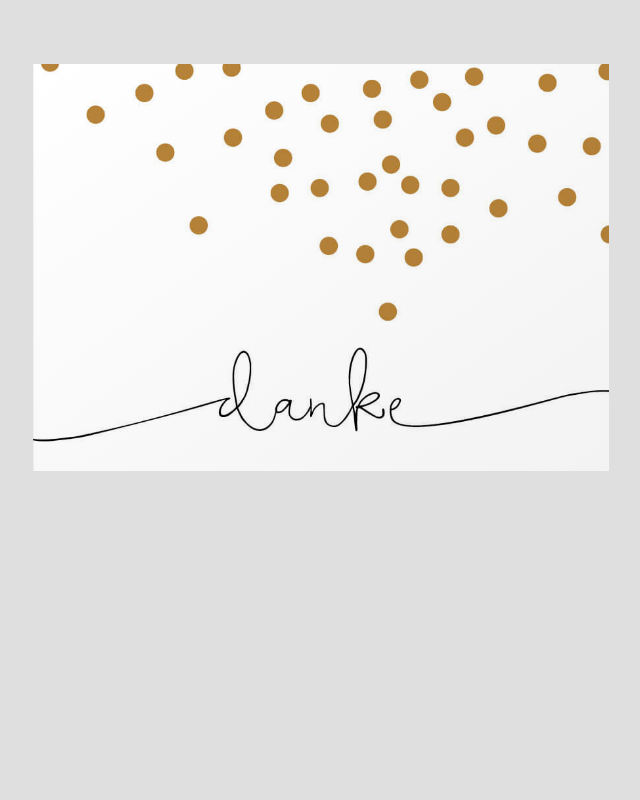
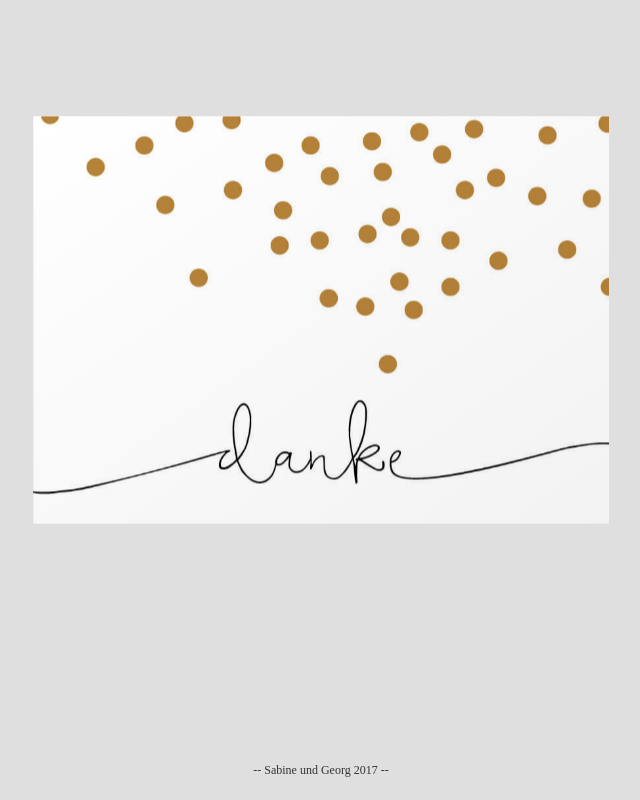
Before and after one commit to GeorgMeyer23/thank-you-card, a plain HTML site: page docs/index.html in a window 1280 px wide. Shown: the whole page, without its empty margins (319-959 px from the left). Drawn offline with Linux system fonts and the light colour scheme.

Commit message:
Wifes request

```diff
--- a/docs/index.html
+++ b/docs/index.html
@@ -10,6 +10,7 @@
       html, body {
         margin: 0;
         padding: 0;
+        height: 100%;
         background: #dfdfdf;
       }
 
@@ -18,10 +19,22 @@
       }
 
       .scene {
+        position: relative;
+        top: 40%;
+        left: 50%;
+        transform: translateY(-50%);
         width: 45%;
-        margin: 5% 5% 5% 50%;
 
         perspective: 1500px;
+      }
+
+      p {
+        position: fixed;
+        bottom: 10px;
+        left: 50%;
+        transform: translateX(-50%);
+        font-size: 12px;
+        color: #333;
       }
 
       .book {
@@ -129,6 +142,7 @@
         </div>
       </div>
     </div>
+    <p class="center">-- Sabine und Georg 2017 --</p>
     <script type="text/javascript">(function($, window, document) {
 
       function prevPage() {
```
